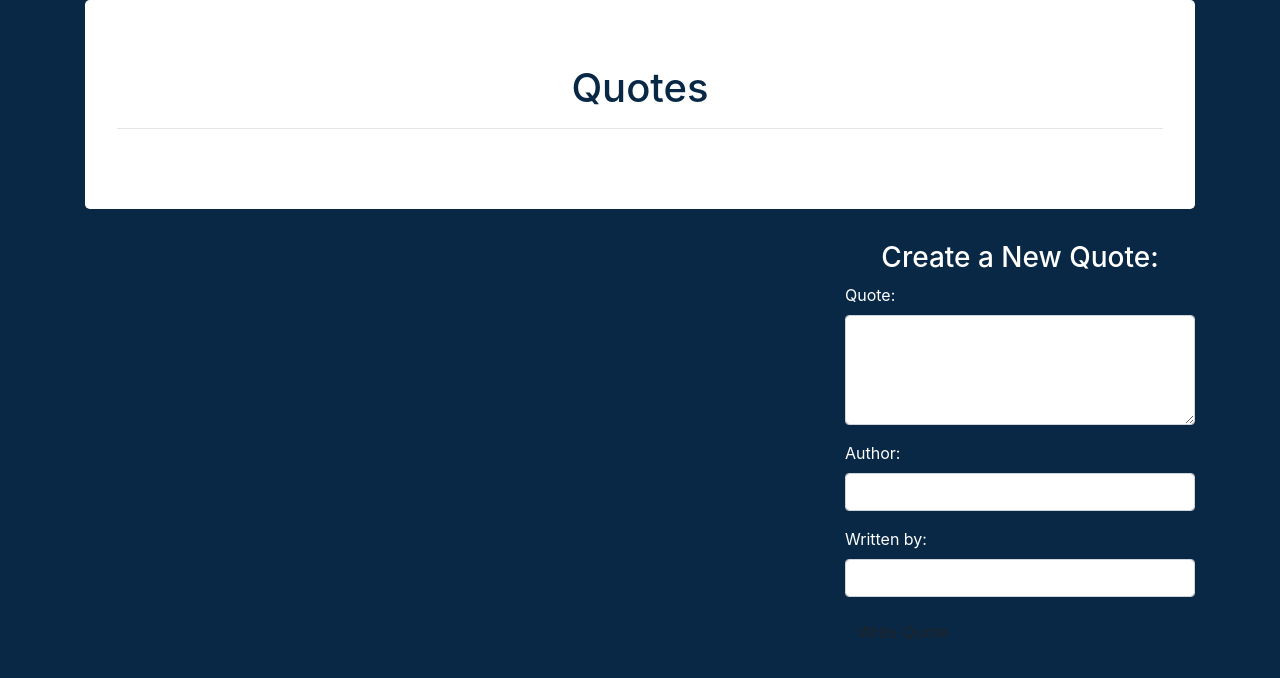
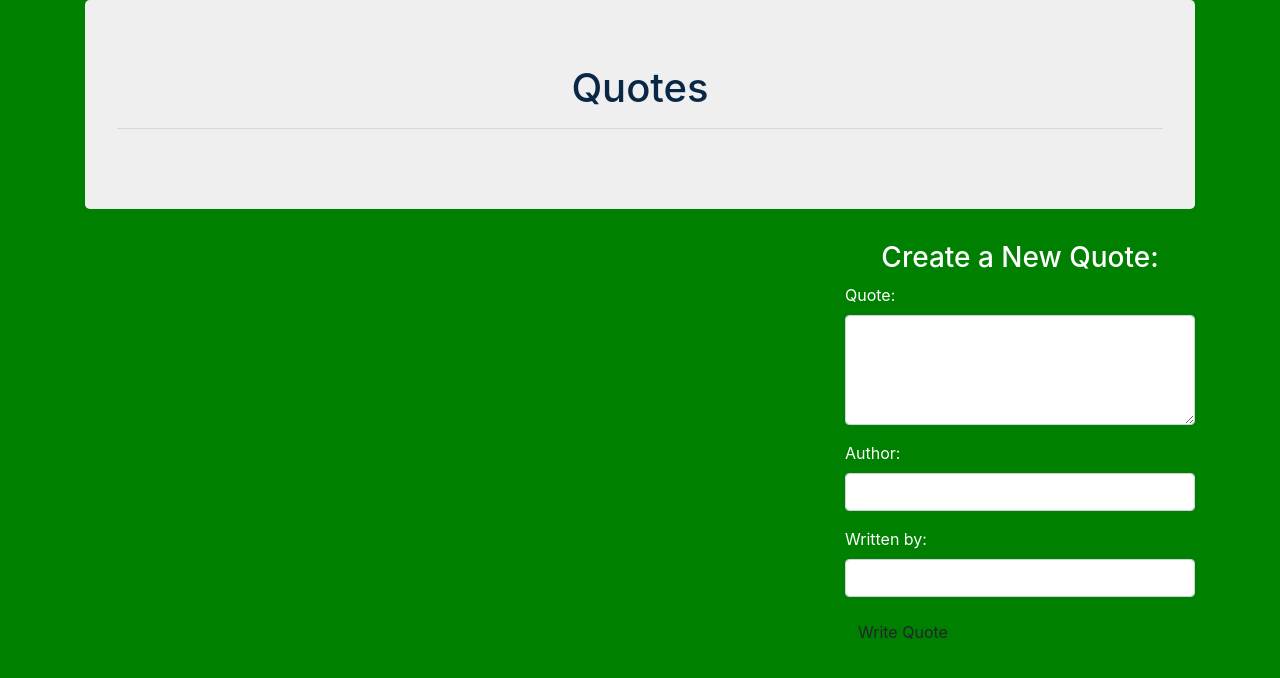
Before and after one commit to elkwal/Quote, an Angular app: page / in a window 1280 px wide. Shown: the top 678 px of the page. Built offline with nearby package versions, Linux system fonts and the light colour scheme.

Commit message:
made some changes on style.css

```diff
--- a/src/styles.css
+++ b/src/styles.css
@@ -1,7 +1,7 @@
 /* You can add global styles to this file, and also import other style files */
 @import "~bootstrap/dist/css/bootstrap.css";
 body{
-  background-color: #082845;
+  background-color: Green;
   color: #fff;
 }
 button{
@@ -13,7 +13,7 @@ button i{
   font-size: 20px;
 }
 .jumbotron{
-  background-color: #fff;
+  background-color: #EFEFEF;
   color: #082845;
 }
 .panel{
```
